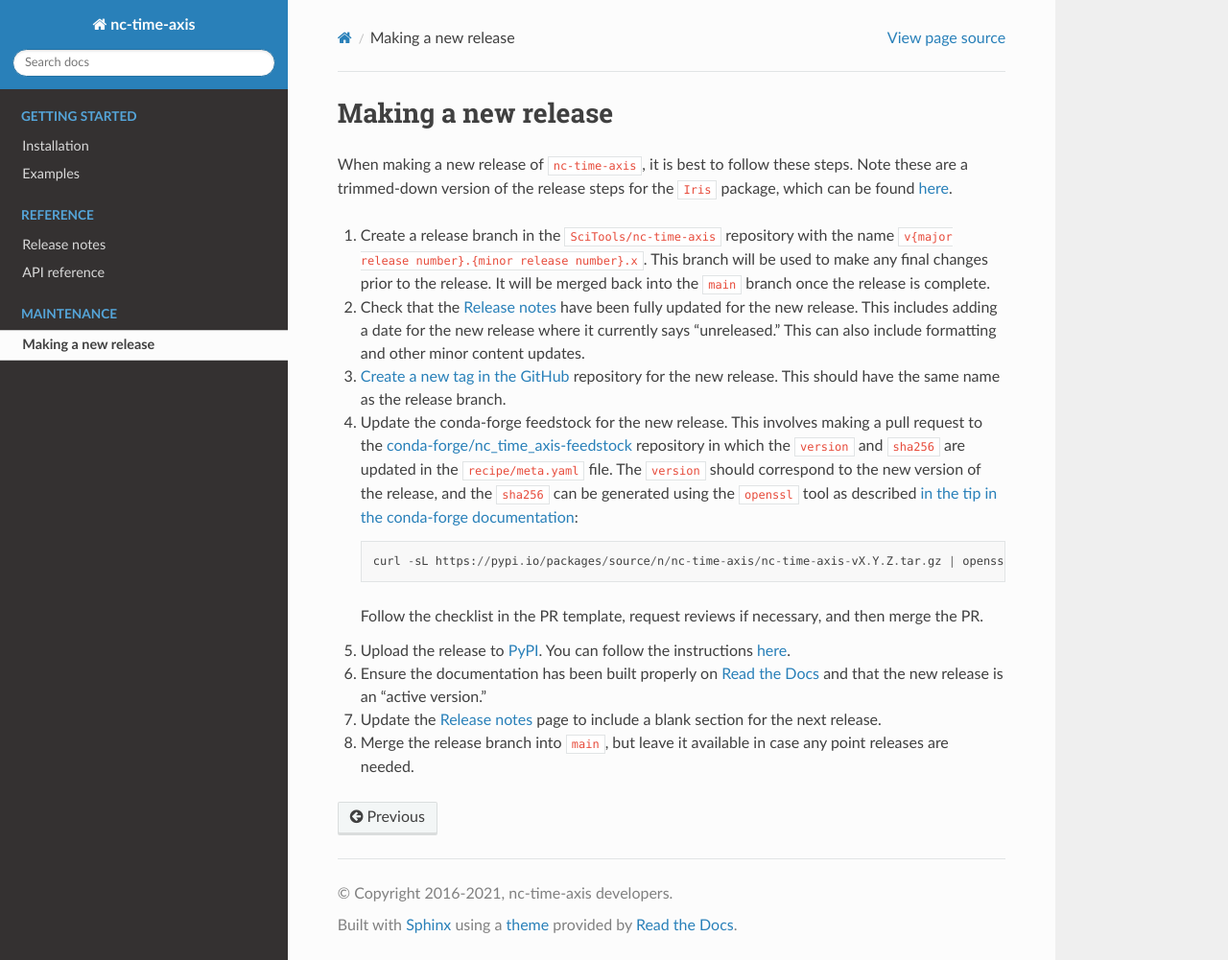
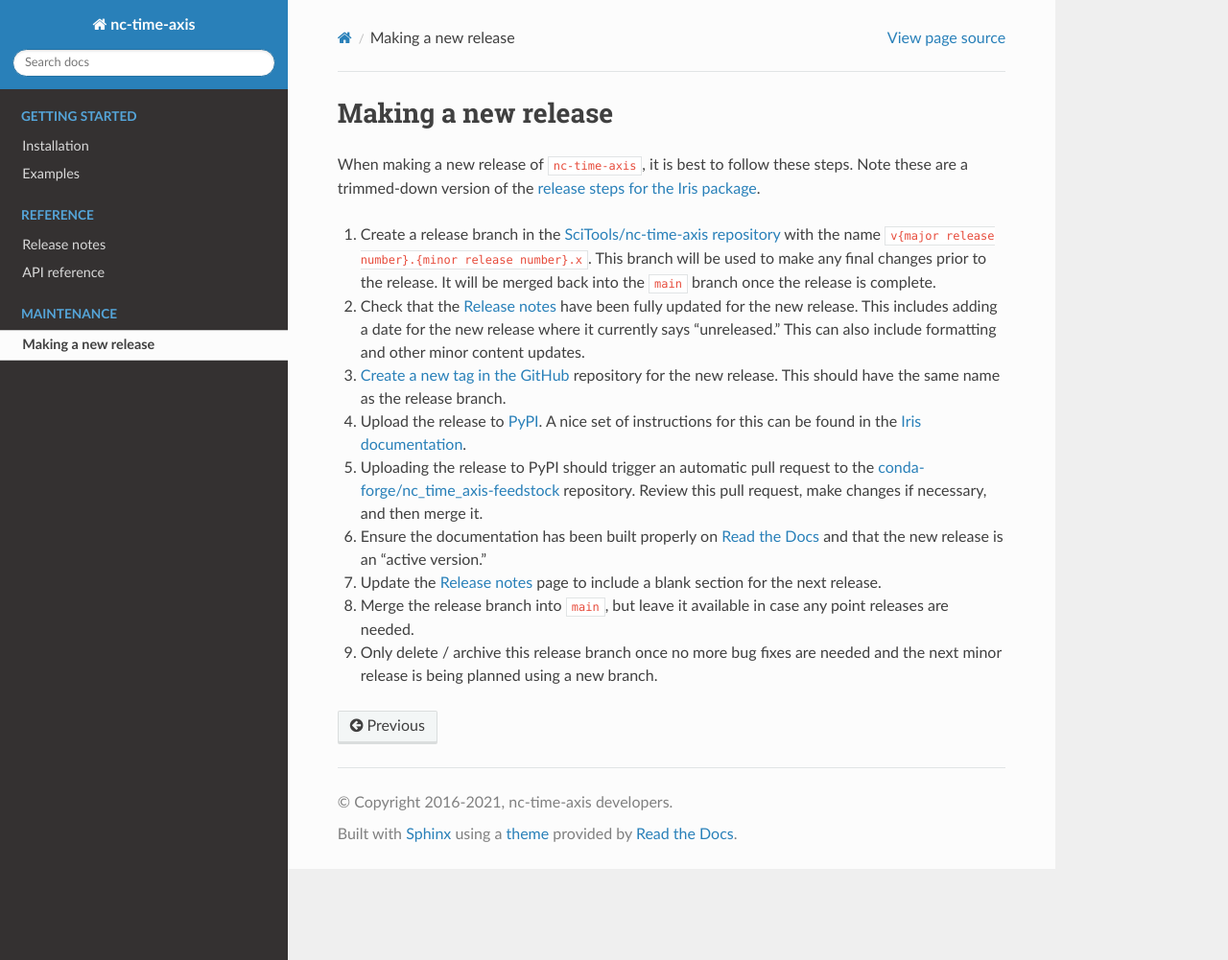
Before and after one commit to SciTools/nc-time-axis, a Sphinx documentation site: the page built from docs/releases.rst, in a window 1280 px wide and 1001 px high. Shown: the whole window at 96% size. Built offline with Sphinx 7.4.7 and the Read the Docs theme 2.0.0, drawn with Linux system fonts in a browser that asks for light colours.

Commit message:
Updates based on review comments

```diff
--- a/docs/releases.rst
+++ b/docs/releases.rst
@@ -4,11 +4,11 @@ Making a new release
 ====================
 
 When making a new release of ``nc-time-axis``, it is best to follow these steps.
-Note these are a trimmed-down version of the release steps for the ``Iris``
-package, which can be found `here
+Note these are a trimmed-down version of the `release steps for the Iris package
 <https://scitools-iris.readthedocs.io/en/stable/developers_guide/release.html>`_.
 
-1. Create a release branch in the ``SciTools/nc-time-axis`` repository with the
+1. Create a release branch in the `SciTools/nc-time-axis repository
+   <https://github.com/SciTools/nc-time-axis>`_ with the
    name ``v{major release number}.{minor release number}.x``.  This branch will
    be used to make any final changes prior to the release.  It will be merged
    back into the ``main`` branch once the release is complete.
@@ -19,25 +19,18 @@ package, which can be found `here
 3. `Create a new tag in the GitHub
    <https://github.com/SciTools/nc-time-axis/releases/new>`_ repository for the
    new release.  This should have the same name as the release branch.
-4. Update the conda-forge feedstock for the new release.  This involves making a
-   pull request to the `conda-forge/nc_time_axis-feedstock
-   <https://github.com/conda-forge/nc_time_axis-feedstock>`_ repository in which
-   the ``version`` and ``sha256`` are updated in the ``recipe/meta.yaml`` file.
-   The ``version`` should correspond to the new version of the release, and the
-   ``sha256`` can be generated using the ``openssl`` tool as described `in the
-   tip in the conda-forge documentation
-   <https://conda-forge.org/docs/maintainer/adding_pkgs.html#step-by-step-instructions>`_::
-
-      curl -sL https://pypi.io/packages/source/n/nc-time-axis/nc-time-axis-vX.Y.Z.tar.gz | openssl sha256
-
-   Follow the checklist in the PR template, request reviews if necessary, and
-   then merge the PR.
-5. Upload the release to `PyPI <https://pypi.org>`_.  You can follow the
-   instructions `here
+4. Upload the release to `PyPI <https://pypi.org>`_.  A nice set of instructions
+   for this can be found in the `Iris documentation
    <https://scitools-iris.readthedocs.io/en/stable/developers_guide/release.html#update-pypi>`_.
+5. Uploading the release to PyPI should trigger an automatic pull request to the
+   `conda-forge/nc_time_axis-feedstock
+   <https://github.com/conda-forge/nc_time_axis-feedstock>`_ repository.  Review
+   this pull request, make changes if necessary, and then merge it.
 6. Ensure the documentation has been built properly on `Read the Docs
    <https://readthedocs.org>`_ and that the new release is an "active version."
 7. Update the :ref:`release_notes` page to include a blank section for the next
    release.
 8. Merge the release branch into ``main``, but leave it available in case any
    point releases are needed.
+9. Only delete / archive this release branch once no more bug fixes are needed
+   and the next minor release is being planned using a new branch.
```
